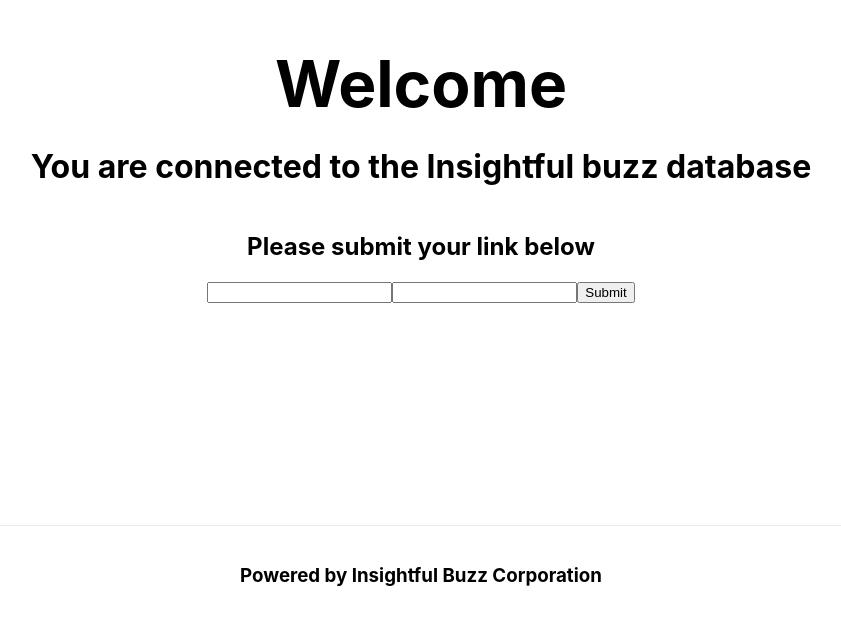
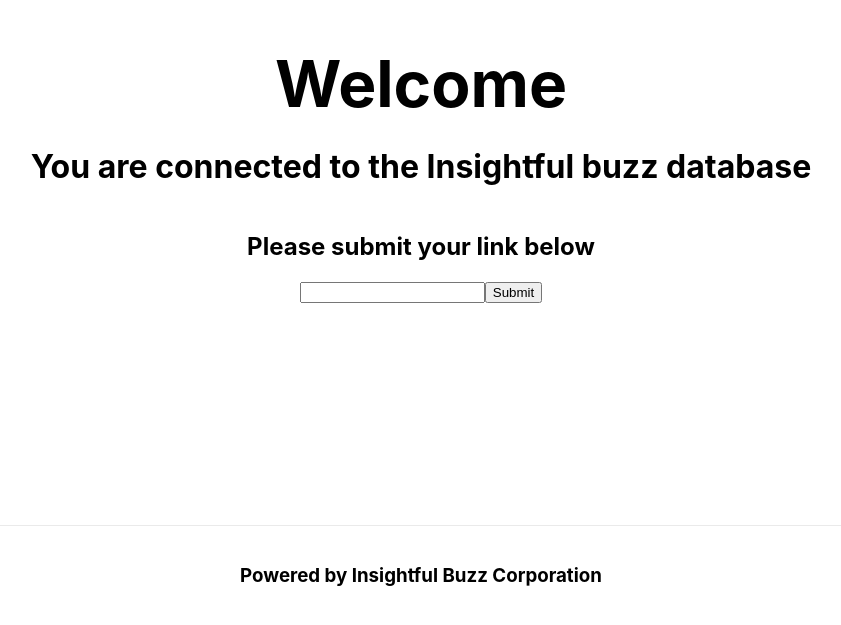
Before and after one commit to morrisonak/mflix, a Next.js app: page /submit in a window 1280 px wide. Shown: the part 175-800 px from the top of the page, without its empty margins (219-1060 px from the left). Built offline with nearby package versions, Linux system fonts and the light colour scheme; no server answers; the database is empty.

Commit message:
link out

```diff
--- a/pages/submit.js
+++ b/pages/submit.js
@@ -48,7 +48,7 @@ export default function Home({ isConnected }) {
 
         <form onSubmit={submitHandler}>
             <input type='text' onChange={urlHandler} />
-            <input type='text' onChange={descHandler} />
+            {/* <input type='text' onChange={descHandler} /> */}
             <button type='submit'>Submit</button>
             </form>
 
```
